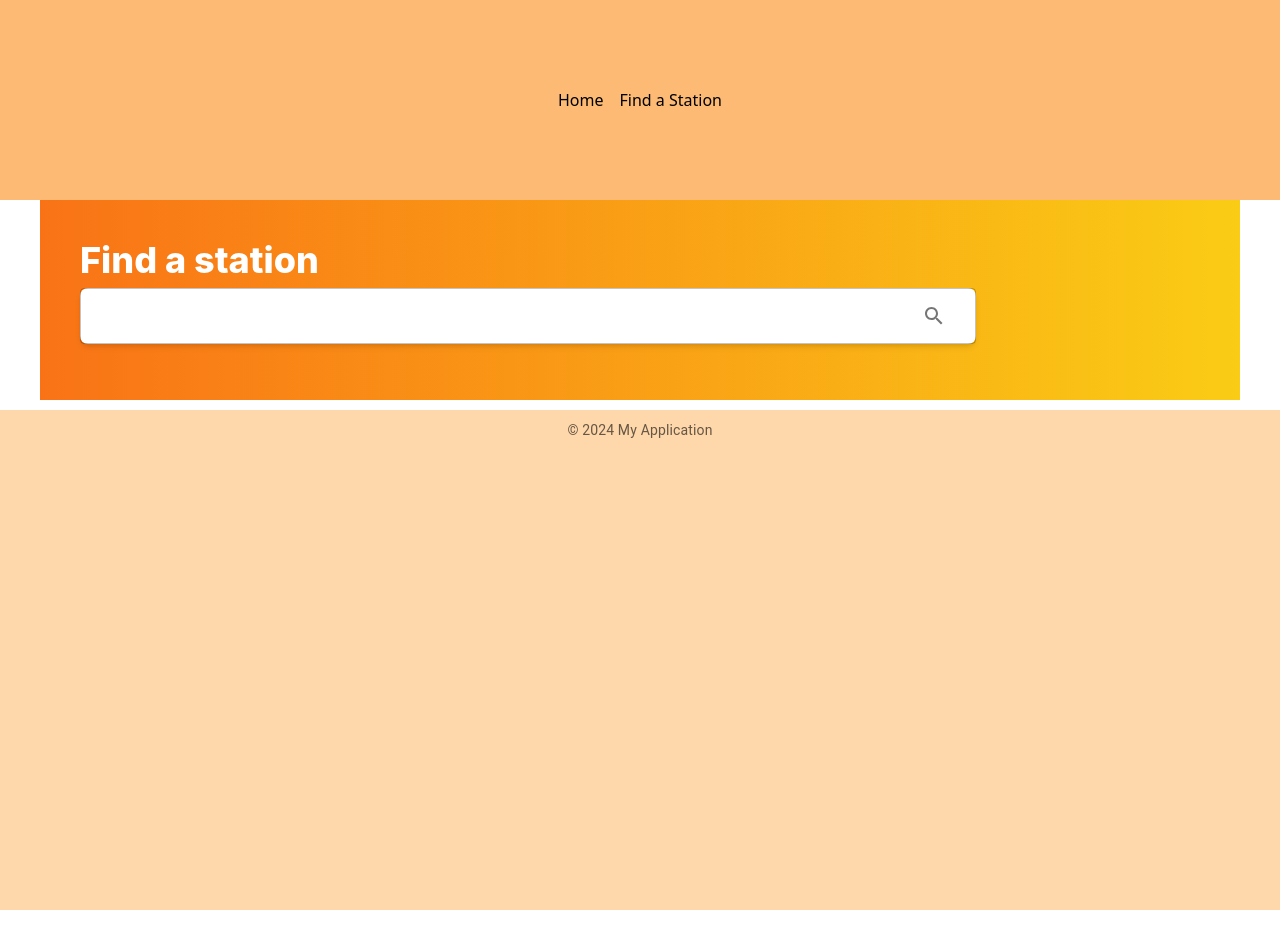
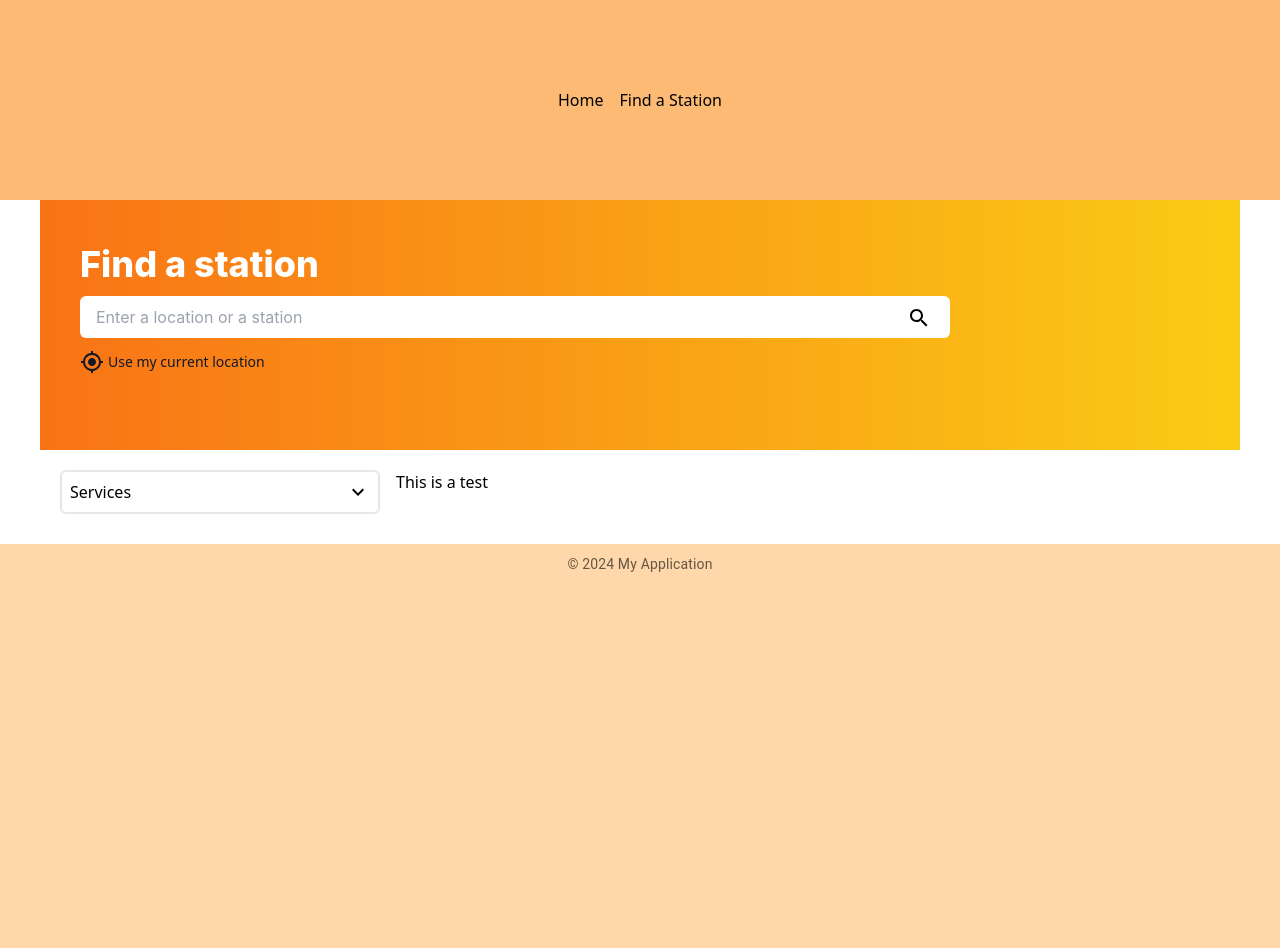
Before and after one commit to romeshl/Z-Energy-Station-Finder-MissionReadyHQ-Fullstack-L5--Mission-5-Phase-2, a React (Vite) app: page /find-a-station in a window 1280 px wide. Shown: the top 948 px of the page. Before the commit the page ends 910 px from the top, so only its background shows below. Built offline with nearby package versions, Linux system fonts and the light colour scheme.

Commit message:
Implemented SearchServices dropdown box.

```diff
--- a/package.json
+++ b/package.json
@@ -16,7 +16,8 @@
     "@mui/material": "^6.1.0",
     "react": "^18.3.1",
     "react-dom": "^18.3.1",
-    "react-router-dom": "^6.26.2"
+    "react-router-dom": "^6.26.2",
+    "uuid": "^10.0.0"
   },
   "devDependencies": {
     "@eslint/js": "^9.9.0",
--- /dev/null
+++ b/src/Data/Services.js
@@ -0,0 +1,112 @@
+export const Services = [
+	{
+		category: "Fuel",
+		services: [
+			{
+				name: "AdBlue Diesel Exhaust Fluid",
+				code: "adbluedieselexhaustfluid",
+			},
+			{
+				name: "Fast fill Diesel lane",
+				code: "fastfilldiesellane",
+			},
+		],
+	},
+	{
+		category: "Food & Beverages",
+		services: [
+			{
+				name: "f'real",
+				code: "freal",
+			},
+			{
+				name: "Pre-order Coffee",
+				code: "preordercoffee",
+			},
+			{
+				name: "Z Espress Coffee & Fresh Food",
+				code: "zespresscoffeefreshfood",
+			},
+			{
+				name: "Compostable Cups",
+				code: "compostablecups",
+			},
+		],
+	},
+	{
+		category: "Payments",
+		services: [
+			{
+				name: "Pay in app",
+				code: "payinapp",
+			},
+			{
+				name: "Pay at pump",
+				code: "payatpump",
+			},
+			{
+				name: "Pay by plate",
+				code: "paybyplate",
+			},
+			{
+				name: "A-Z Screen",
+				code: "azscreen",
+			},
+		],
+	},
+	{
+		category: "Car Services",
+		services: [
+			{
+				name: "Z2O carwash",
+				code: "z2ocarwash",
+			},
+			{
+				name: "Trailer hire",
+				code: "trailerhire",
+			},
+			{
+				name: "LPG SWAP'n'GO",
+				code: "lpgswapngo",
+			},
+			{
+				name: "Super long hoses",
+				code: "superlonghoses",
+			},
+		],
+	},
+	{
+		category: "Facilities",
+		services: [
+			{
+				name: "Bathrooms",
+				code: "bathrooms",
+			},
+			{
+				name: "ATM",
+				code: "atm",
+			},
+		],
+	},
+	{
+		category: "EV Charging",
+		services: [
+			{
+				name: "EV Charging - Coming Soon",
+				code: "evchargingcomingsoon",
+			},
+			{
+				name: "EV Charging - Fast",
+				code: "evchargingfast",
+			},
+			{
+				name: "EV Charging - Fast &/or Ultra-Fast",
+				code: "evchargingfastorultrafast",
+			},
+			{
+				name: "EV Charging - Ultra-Fast",
+				code: "evchargingultrafast",
+			},
+		],
+	},
+];
--- a/src/Pages/FindAStation.jsx
+++ b/src/Pages/FindAStation.jsx
@@ -1,30 +1,28 @@
-import { TextField, InputAdornment, IconButton, Button, Typography, Container } from '@mui/material';
-import SearchIcon from '@mui/icons-material/Search';
+import { Stations } from "../Data/stations.js";
+import { Services } from "../Data/Services.js";
 
+import { useState } from "react";
 
-import { Stations } from "../Data/stations.js";
+import Search from "./FindAStation_Components/Search.jsx";
+import Filters from "./FindAStation_Components/Filters.jsx";
 
 
 // Find Station page component
 export default function FindAStation() {
+    const [searchText, setSearchText] = useState("");
+    const [selectedServices, setSelectedServices] = useState([]);
+
+    function handleSearchTextChange(e) {
+        setSearchText(e.target.value);
+    }
+
+    console.log(selectedServices);
+    console.log(searchText);
+
     return (
-        <div className="max-w-[1200px] min-w-[375px] h-[200px] mx-auto bg-gradient-to-r from-orange-500 to-yellow-400 p-10 pl-10">
-            <h1 className="text-2xl font-Inter font-extrabold text-white mb-2
-            sm:text-3xl
-            md:text-4xl">Find a station</h1>
-            <TextField
-                variant="outlined"
-                slotProps={{
-                    input: {
-                        endAdornment: <InputAdornment position="start">
-                            <IconButton>
-                                <SearchIcon />
-                            </IconButton>
-                        </InputAdornment>
-                   }
-                }}
-                className="bg-white rounded-lg shadow-md w-[80%]"
-            />
-        </div>
+        <>
+            <Search handleChange={handleSearchTextChange} />
+            <Filters className="pl-10"Services={Services} selectedServices={selectedServices} setSelectedServices={setSelectedServices} />
+        </>
     );
 }
--- /dev/null
+++ b/src/Pages/FindAStation_Components/Filters.jsx
@@ -0,0 +1,14 @@
+import ServiceDropdown from "./ServicesDropDown";
+
+
+
+export default function Filters({ Services, selectedServices, setSelectedServices }) {
+    return (
+        <div className="max-w-[1200px] min-w-[375px] mx-auto p-5">
+            <div className="flex gap-4 ">
+                <ServiceDropdown Services={Services} selectedServices={selectedServices} setSelectedServices={setSelectedServices} />
+                <h1>This is a test</h1>
+            </div>
+        </div>
+    );
+}
--- /dev/null
+++ b/src/Pages/FindAStation_Components/Search.jsx
@@ -0,0 +1,35 @@
+import SearchIcon from '@mui/icons-material/Search';
+import MyLocationIcon from '@mui/icons-material/MyLocation';
+import { useRef } from 'react';
+
+export default function Search({ handleChange }) {
+    const searchRef = useRef(null);
+
+
+    return (
+        <div className="max-w-[1200px] min-w-[375px] h-[200px] mx-auto bg-gradient-to-r from-orange-500 to-yellow-400 py-11 pl-10
+            md:h-[250px]">
+            <h1 className="text-2xl font-Inter font-extrabold text-white mb-2
+                sm:text-3xl
+                md:text-4xl">Find a station</h1>
+            <div className="bg-white w-[75%] flex items-center gap-2 p-2 rounded-md font-Inter my-3
+                focus-within:border focus-within:border-orange-800 ">
+                <input
+                    placeholder='Enter a location or a station'
+                    ref={searchRef} type="text"
+                    className="w-[100%] outline-none pl-2"
+                    onFocus={() => { if (searchRef) { searchRef.current.select() } }}
+                    onChange={handleChange} />
+                <button className="w-[50px]">
+                    <SearchIcon />
+                </button>
+            </div>
+            <div className="text-gray-900 flex gap-1 mt-2 text-sm items-center
+                md:text-md
+                hover:cursor-pointer">
+                <MyLocationIcon />
+                <p>Use my current location</p>
+            </div>
+        </div>
+    )
+}
--- /dev/null
+++ b/src/Pages/FindAStation_Components/ServicesDropDown.jsx
@@ -0,0 +1,91 @@
+import React, { useState, useEffect, useRef } from 'react';
+import ExpandMoreIcon from '@mui/icons-material/ExpandMore';
+
+import { v4 as uuid4 } from 'uuid';
+
+export default function ServiceDropdown({Services, selectedServices, setSelectedServices}) {
+    const [isOpen, setIsOpen] = useState(false);
+
+    const divRef = useRef(null);
+
+    const toggleDropdown = () => setIsOpen(!isOpen);
+
+
+    // Handle click outside the div
+    useEffect(() => {
+        function handleClickOutside(event) {
+            if (divRef.current && !divRef.current.contains(event.target)) {
+                setIsOpen(false); // Lost focus
+            }
+        }
+        document.addEventListener('mousedown', handleClickOutside);
+        return () => {
+            document.removeEventListener('mousedown', handleClickOutside);
+        };
+    }, [divRef]);
+
+    function AddRemoveServiceCode(serviceCode) {
+        if (selectedServices.includes(serviceCode)) {
+            setSelectedServices(selectedServices.filter(service => service !== serviceCode));
+        } else {
+            setSelectedServices([...selectedServices, serviceCode]);
+        }
+    }
+
+    console.log(selectedServices);
+    return (
+        <div className="flex-row w-[320px] font-intra select-none border-2 border-gray-200 rounded-md p-2
+            focus:border-orange-500" ref={divRef}
+            tabIndex={uuid4().toString()}>
+            <div className="flex items-center " >
+                <div className="flex  flex-wrap items-center w-[350px]"  >
+                    {selectedServices.length === 0 ? <p className="">Services</p> : null}
+                    {Services.map((service, index) => {
+                        return (<>
+                            {service.services.map((service, index) => {
+                                return (
+                                    <>
+                                        {selectedServices.includes(service.code) &&
+                                            <div className="text-xs border m-1 p-1 border-orange-900 rounded-md bg-orange-200 flex items-center gap-1 "
+                                                key={index}><p>{service.name}</p>
+                                                <button className="font-extrabold" onClick={() => { AddRemoveServiceCode(service.code) }}>x</button>
+                                            </div>}
+                                    </>)
+                            })}
+                        </>)
+
+                    })}
+
+                </div>
+                <ExpandMoreIcon className="cursor-pointer" onClick={toggleDropdown} />
+            </div>
+            <div className="relative text-left">
+                {isOpen && (
+                    <div className="absolute left-0 top-0 w-[300px] bg-white border border-gray-300 rounded-md shadow-lg rounded-lg"
+                    >
+                        <button className="border mx-auto w-[100%] font-bold text-gray-600" onClick={() => { setSelectedServices([]); }}>Clear All</button>
+                        <div className="p-2 flex-row">
+                            {Services.map((service, index) => {
+                                return (<>
+                                    <p className="bg-orange-500  text-sm font-bold text-white rounded-md p-1 " key={index}>{service.category}</p>
+                                    <hr />
+                                    {service.services.map((service, index) => {
+                                        return (
+                                            <div key={index} className="flex items-center">
+                                                <p className={`${selectedServices.includes(service.code) ? "bg-orange-200" : ""} text-sm p-1 w-[100%] rounded-md m-[1px] cursor-pointer`}
+                                                    onClick={() => { AddRemoveServiceCode(service.code) }}
+                                                    id={service.code}>{service.name}</p>
+                                            </div>
+                                        )
+                                    })}
+                                    <hr />
+                                </>)
+                            })}
+                        </div>
+
+                    </div>
+                )}
+            </div>
+        </div>
+    );
+}
--- a/src/index.css
+++ b/src/index.css
@@ -4,3 +4,7 @@
 
 
 @import url('https://fonts.googleapis.com/css2?family=Inter:ital,opsz,wght@0,14..32,100..900;1,14..32,100..900&display=swap');
+
+html {
+    box-sizing: border-box;
+}
```
Also changed, not shown: 1 other file (tests, documents, lock files or other folders).
